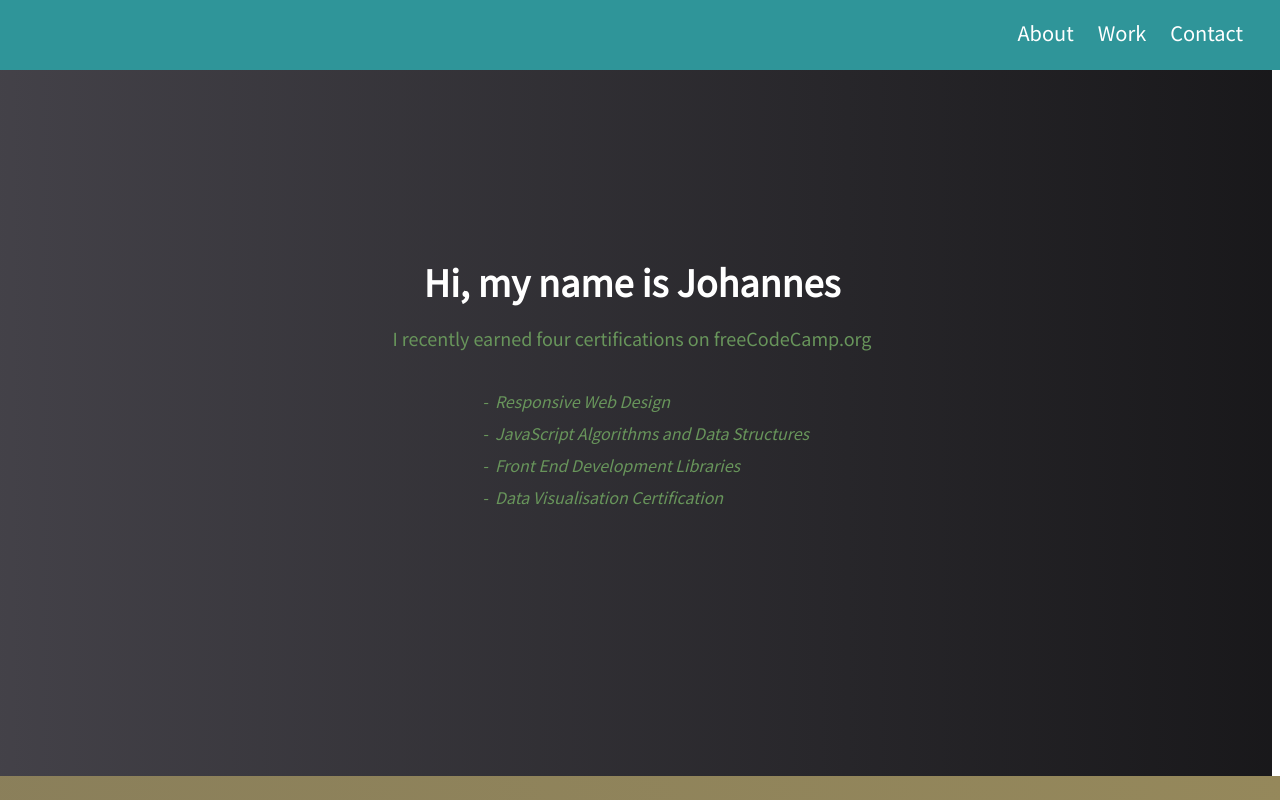
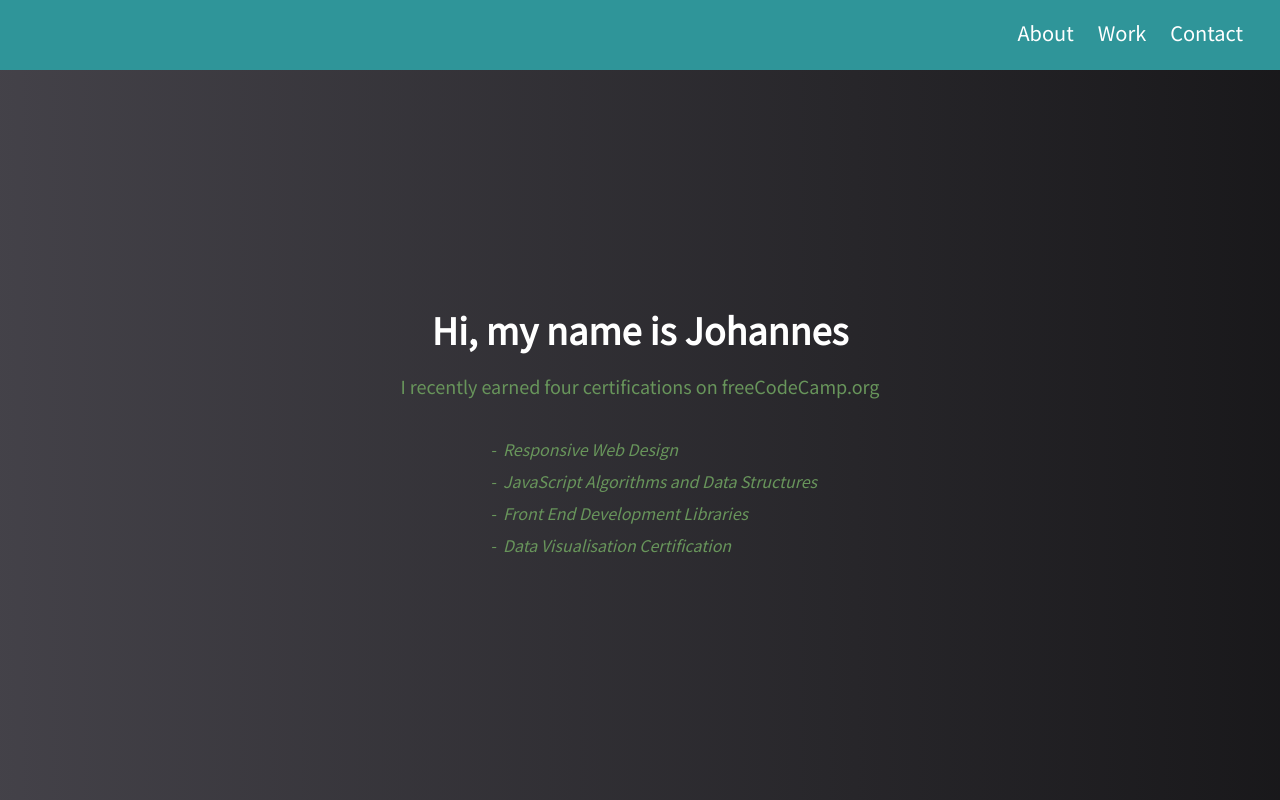
Before and after one commit to johannes-133/johannes-133.github.io, a plain HTML site: page index.html in a window 1280 px wide. Shown: the top 800 px of the page. Drawn offline with Linux system fonts and the light colour scheme; a web font is replaced by a local one.

Commit message:
Update personal_portfolio.css

```diff
--- a/personal_portfolio.css
+++ b/personal_portfolio.css
@@ -1,7 +1,5 @@
-body{
-  font-family: Noto Sans JP, monospace;
-  margin: -8px;
-  font-weight: 400;
+* {
+  box-sizing: border-box;
   --color-purple: #2F9599;
   --color-purple-light: #439fa3;
   --color-pink: #EC2049   ;
@@ -13,7 +11,13 @@ body{
   --color-olive: #68955b;
   --color-olive-light: #78a06c;
   --color-red:  #EC2049;
-  --color-dark: hsl(182.3,5%,22.2%);;
+  --color-dark: hsl(182.3,5%,22.2%);
+}
+
+body{
+  font-family: Noto Sans JP, monospace;
+  font-weight: 400;
+  margin: 0;
 }
 h1{
   font-weight: 800;
@@ -141,15 +145,14 @@ h1{
   justify-content: flex-end;
   align-items: stretch;
   background: var(--color-purple);
-  width: 100%;
+  width: 100vw;
   height: 70px;
   text-align:right;
 }
 
 #welcome-section{
-  height:100vh;
-  width: 100vw;
   display: flex;
+  height: 110vh;
   flex-direction: column;
   justify-content: center;
   align-items: center;
@@ -162,7 +165,6 @@ h1{
   text-align:center;
   padding: 100px 2px;
   height: 100vh;
-  width: 100vw;
   background: linear-gradient(135deg, var(--color-olive), var(--color-olive-light));
 }
 
```
